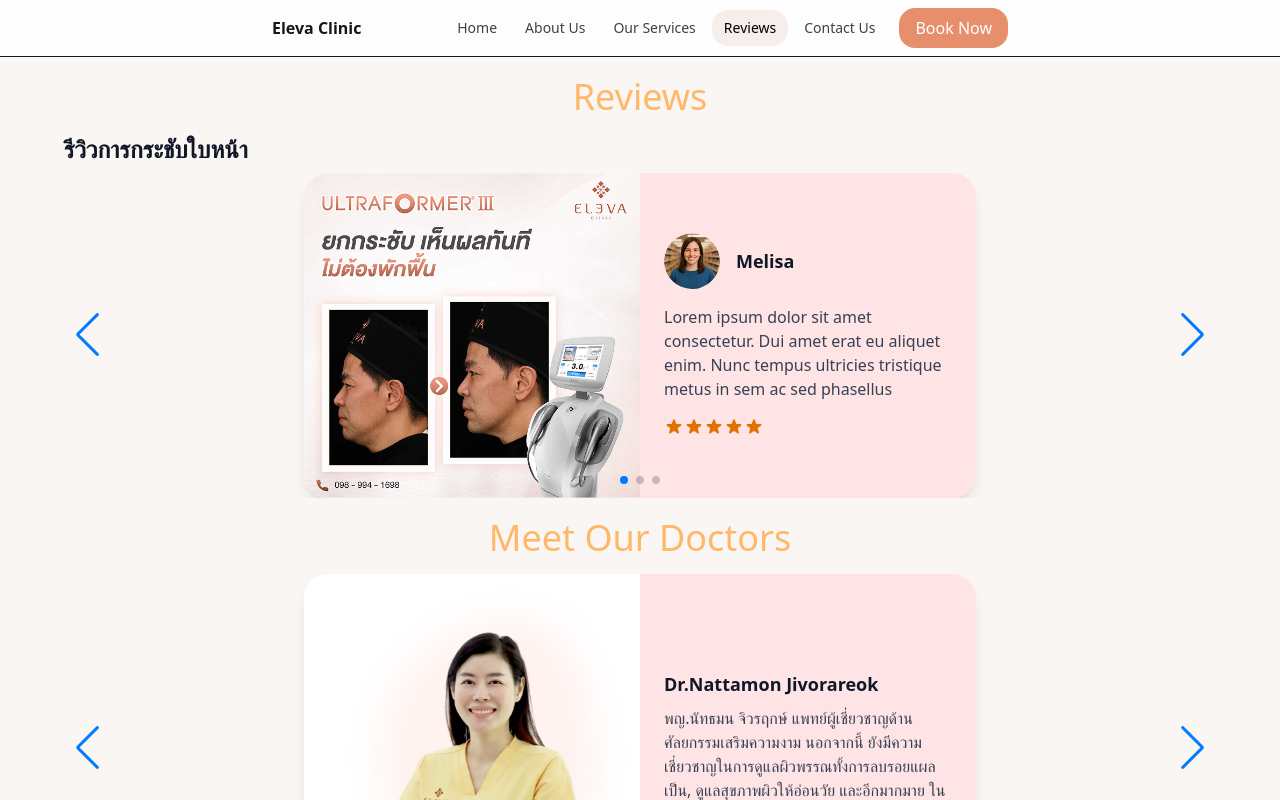
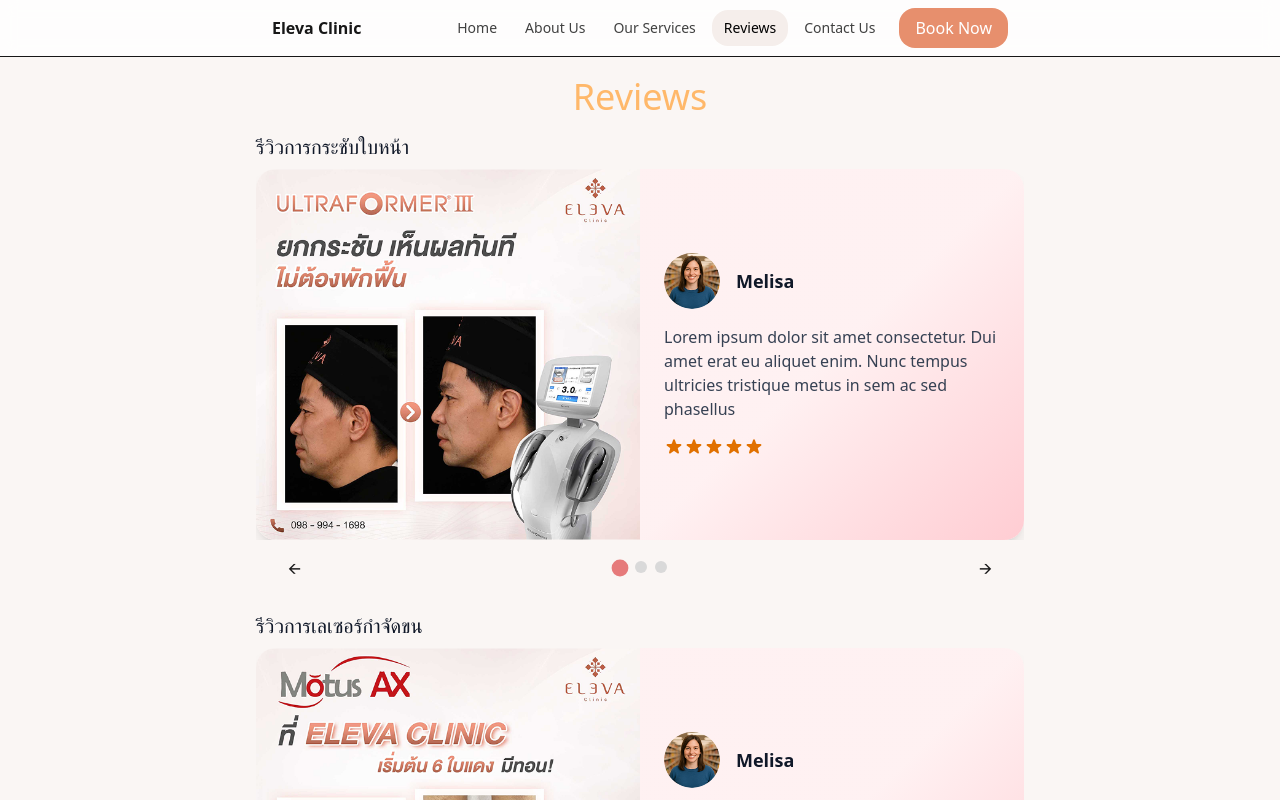
Before and after one commit to Sprouting-Tech/eleva-clinic, a Next.js app: page /reviews in a window 1280 px wide. Shown: the top 800 px of the page. Built offline with nearby package versions, Linux system fonts and the light colour scheme.

Commit message:
feat:swiper(review)

```diff
--- a/src/app/reviews/page.tsx
+++ b/src/app/reviews/page.tsx
@@ -1,10 +1,10 @@
 "use client";
 
-import { reviews } from "@/data/reviews";
-import {doctors} from "@/data/doctors";
-import Slider from "@/components/slider/Slider";
+import { reviews, secondreviews } from "@/data/reviews";
+import { doctors } from "@/data/doctors";
 import ReviewCard from "@/components/cards/ReviewCard";
 import DoctorCard from "@/components/cards/DoctorCard";
+import Slider from "@/app/reviews/reviewslider";
 
 export default function ReviewsPage() {
   return (
@@ -14,8 +14,8 @@
           Reviews
         </h1>
 
-        <div className="max-w-6xl mx-auto">
-          <h2 className="text-xl lg:text-2xl font-semibold mb-2 text-gray-900">
+        <div className="max-w-3xl mx-auto">
+          <h2 className="text-xl lg:text-xl mb-2 text-gray-900">
             รีวิวการกระชับใบหน้า
           </h2>
 
@@ -35,16 +35,15 @@
       </section>
 
       <section>
-        <h1 className="text-3xl lg:text-4xl text-center mb-4 mt-5 text-orange-300">
-          Meet Our Doctors
-        </h1>
-
-        <div className="max-w-6xl mx-auto">
+        <div className="max-w-3xl mt-8 mx-auto">
+          <h2 className="text-xl lg:text-xl mb-2 text-gray-900">
+            รีวิวการเลเซอร์กำจัดขน
+          </h2>
 
           <Slider
-            items={doctors}
-            renderItem={(item) => (
-              <DoctorCard key={item.id} item={item} />
+            items={secondreviews}
+            renderItem={(review) => (
+              <ReviewCard key={review.id} review={review} />
             )}
             perView={1}
             breakpoints={{
@@ -53,7 +52,6 @@
             loop
           />
         </div>
-
       </section>
     </>
   );
--- /dev/null
+++ b/src/app/reviews/reviewslider.tsx
@@ -0,0 +1,90 @@
+"use client";
+import { Swiper, SwiperSlide } from "swiper/react";
+import { Navigation, Pagination } from "swiper/modules";
+import { useId } from "react";
+
+// Import Swiper styles
+import "swiper/css";
+import "swiper/css/navigation";
+import "swiper/css/pagination";
+
+type SliderProps<T> = {
+  items: T[];
+  renderItem: (item: T, i: number) => React.ReactNode;
+  perView?: number;
+  breakpoints?: Record<number, { slidesPerView: number }>;
+  loop?: boolean;
+  space?: number;
+  className?: string;
+};
+
+export default function Slider<T>({
+  items,
+  renderItem,
+  perView = 1,
+  breakpoints = { 768: { slidesPerView: 2 } },
+  space = 12,
+  className,
+  loop = false,
+}: SliderProps<T>) {
+  const id = useId(); // unique id per instance
+
+  return (
+    <div id={`slider-${id}`} className="w-full">
+      {/* Swiper */}
+      <Swiper
+        modules={[Navigation, Pagination]}
+        slidesPerView={perView}
+        spaceBetween={space}
+        breakpoints={breakpoints}
+        loop={loop}
+        className={className}
+        navigation={{
+          nextEl: `#slider-${id} .review-swiper-next`,
+          prevEl: `#slider-${id} .review-swiper-prev`,
+        }}
+        pagination={{
+          el: `#slider-${id} .review-swiper-pagination`,
+          clickable: true,
+        }}
+      >
+        {items.map((it, i) => (
+          <SwiperSlide key={i}>
+              {renderItem(it, i)}
+          </SwiperSlide>
+        ))}
+      </Swiper>
+
+      {/* Navigation + Pagination BELOW */}
+      <div className="hidden md:flex justify-center items-center gap-6 mt-4">
+        <button className="review-swiper-prev px-8 hover:bg-gray-100 transition">
+          🡨
+        </button>
+        <div className="review-swiper-pagination flex justify-center"></div>
+        <button className="review-swiper-next px-8 hover:bg-gray-100 transition">
+          🡪
+        </button>
+      </div>
+
+      {/* Custom Swiper Styles */}
+      <style jsx global>{`
+        .review-swiper-pagination .swiper-pagination-bullet {
+          background: #d9d9d9;
+          width: 12px;
+          height: 12px;
+          border-radius: 50%;
+          opacity: 1;
+          transition: transform 1s ease;
+          transform: scale(1);
+
+        }
+        .review-swiper-pagination .swiper-pagination-bullet-active {
+          background: #e67a7a;
+          width:14px;
+          height:14px; /* pink theme color */
+          transform: scale(1.2);
+        }
+      `}</style>
+    </div>
+  );
+}
--- a/src/components/cards/ReviewCard.tsx
+++ b/src/components/cards/ReviewCard.tsx
@@ -8,7 +8,7 @@
 
 export default function ReviewCard({ review }: ReviewCardProps) {
   return (
-    <div className="w-full max-w-2xl mx-auto flex flex-col lg:flex-row rounded-3xl shadow-lg overflow-hidden">
+    <div className="w-full flex flex-col lg:flex-row rounded-2xl shadow-lg overflow-hidden">
       <div className="flex-1 flex items-center justify-center">
         <Image
           src={review.image} // this should be the FULL designed poster
@@ -20,7 +20,7 @@
       </div>
 
       {/* RIGHT SIDE (Review Content) */}
-      <div className="w-full lg:w-1/2 bg-rose-100 p-6 flex flex-col justify-center">
+      <div className="w-full lg:w-1/2 bg-gradient-to-br from-rose-50 via-rose-50 to-rose-200 p-6 flex flex-col justify-center">
         {/* Profile */}
         <div className="flex items-center mb-4">
           <div className="w-12 h-12 sm:w-14 sm:h-14 rounded-full overflow-hidden mr-4">
--- a/src/data/reviews.ts
+++ b/src/data/reviews.ts
@@ -6,6 +6,33 @@
     rating: 5,
     text: "Lorem ipsum dolor sit amet consectetur. Dui amet erat eu aliquet enim. Nunc tempus ultricies tristique metus in sem ac sed phasellus",
     image: "/images/review1.png",
+    avatar: "/images/pic.png"
+  },
+  {
+    id: "rv-2",
+    name: "Melisa",
+    rating: 5,
+    text: "Lorem ipsum dolor sit amet consectetur. Dui amet erat eu aliquet enim. Nunc tempus ultricies tristique metus in sem ac sed phasellus",
+    image: "/images/review1.png",
+    avatar: "/images/pic.png"
+  },
+  {
+    id: "rv-2",
+    name: "Melisa",
+    rating: 5,
+    text: "Lorem ipsum dolor sit amet consectetur. Dui amet erat eu aliquet enim. Nunc tempus ultricies tristique metus in sem ac sed phasellus",
+    image: "/images/review1.png",
+    avatar: "/images/pic.png"
+  },
+];
+
+export const secondreviews: Review[] = [
+  {
+    id: "rv-1",
+    name: "Melisa",
+    rating: 5,
+    text: "Lorem ipsum dolor sit amet consectetur. Dui amet erat eu aliquet enim. Nunc tempus ultricies tristique metus in sem ac sed phasellus",
+    image: "/images/review2.png",
     avatar: "/images/pic.png"
   },
   {
```
